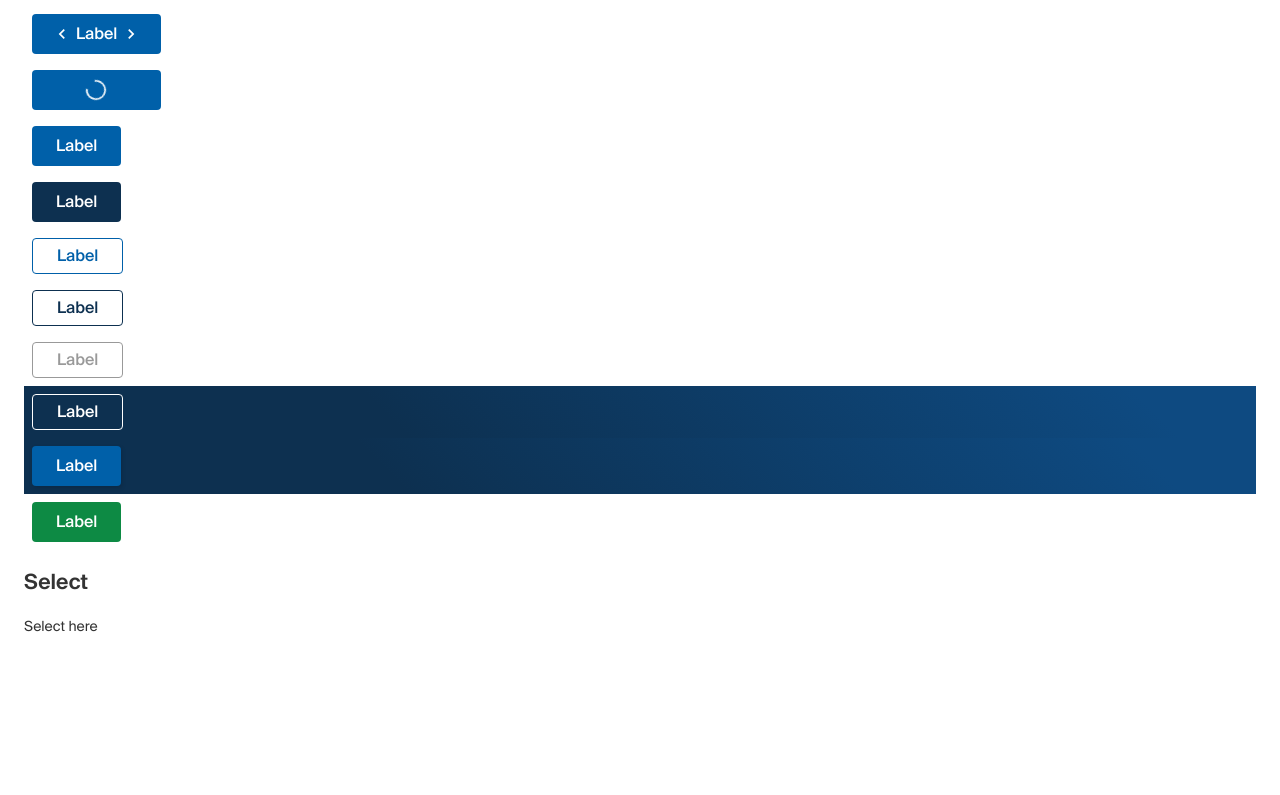
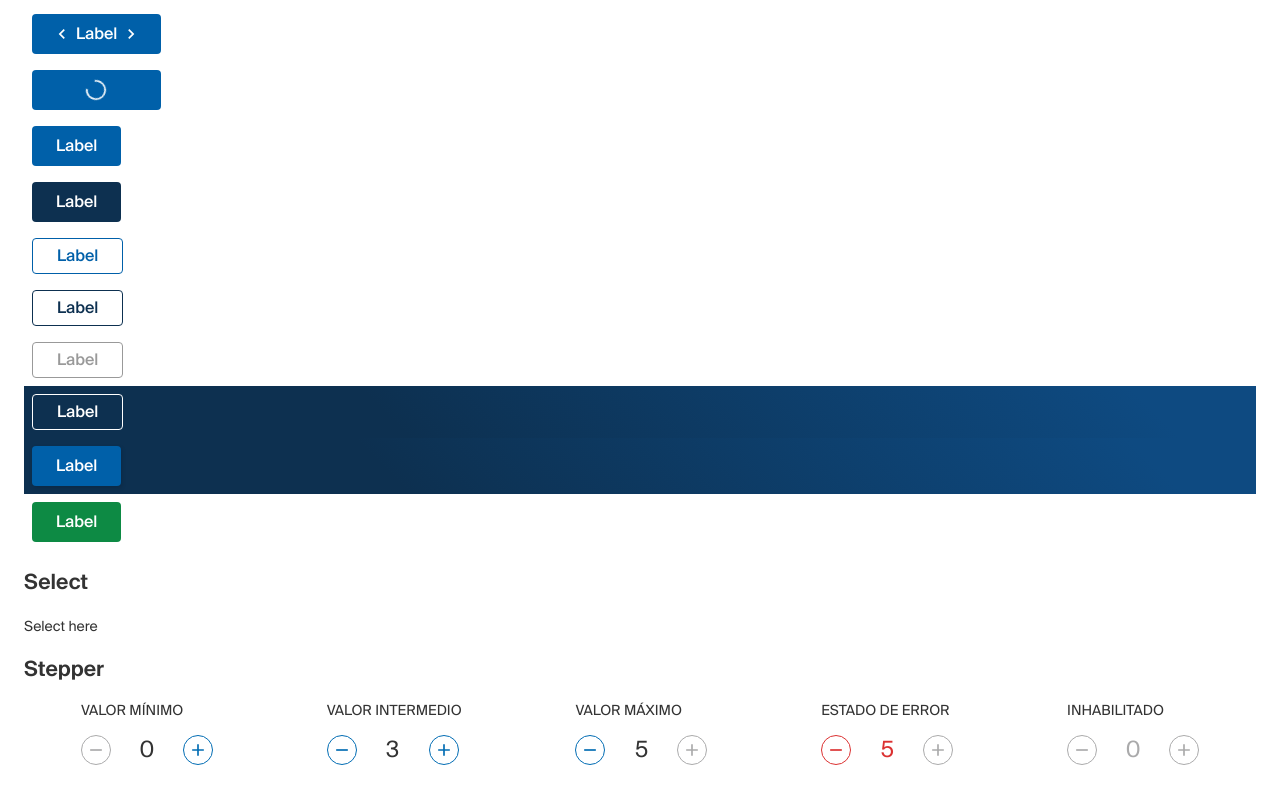
Before and after one commit to santiago86/testcomponents, a React (Create React App) app: page / in a window 1280 px wide. Shown: the part 929-1724 px from the top of the page. Before the commit the page ends 1566 px from the top, so only its background shows below. Built offline with nearby package versions, Linux system fonts and the light colour scheme.

Commit message:
stepper component

```diff
--- a/src/App.js
+++ b/src/App.js
@@ -5,6 +5,7 @@ import Form from "./components/TextField/Form"
 import SelectCo from "./components/selectCo"
 import TypographyCo from "./components/typographyCo"
 
+import StepperSection from "./section/StepperSection"
 import ButtonSection from "./section/ButtonSection"
 
 function App() {
@@ -27,6 +28,8 @@ function App() {
           <ButtonSection />
           <h2> Select </h2>
           <SelectCo />
+          <h2> Stepper </h2>
+          <StepperSection />
         </header>
       </Container>
     </div>
--- /dev/null
+++ b/src/components/stepperCo.js
@@ -0,0 +1,141 @@
+import React, { useState, useEffect } from "react"
+import PropTypes from "prop-types"
+import clsx from "clsx"
+import { makeStyles } from "@material-ui/core/styles"
+import Button from "@material-ui/core/IconButton"
+import InputLabel from "@material-ui/core/InputLabel"
+import Grid from "@material-ui/core/Grid"
+import Plus from "@material-ui/icons/Add"
+import Minus from "@material-ui/icons/Remove"
+
+import TypographyCo from "./typographyCo"
+import theme from "../theme/index"
+
+const { palette } = theme
+
+const useStyles = makeStyles(() => ({
+  label: {
+    fontSize: "0.875rem",
+    marginBottom: "1rem",
+    color: palette.grey[700],
+  },
+  button: {
+    border: "1.5px solid",
+    borderColor: palette.primary.light,
+    padding: "0.25rem",
+    color: palette.primary.light,
+    "&:hover": {
+      background: palette.common.white,
+      color: palette.primary.dark,
+      borderColor: palette.primary.dark,
+    },
+    "&:focus": {
+      background: palette.secondary.light,
+    },
+    "&:active": {
+      background: palette.primary.dark,
+      color: palette.grey[200],
+    },
+    "&:disabled": {
+      color: palette.grey[400],
+      borderColor: palette.grey[400],
+    },
+    "&.error": {
+      color: palette.error.main,
+      borderColor: palette.error.main,
+    },
+  },
+  icon: {
+    width: "1.25rem",
+    height: "1.25rem",
+  },
+  step: {
+    margin: "0 1.5rem",
+    fontSize: "1.4rem",
+    width: "1.5rem",
+    textAlign: "center",
+    color: palette.grey[700],
+    userSelect: "none",
+    "&.error": {
+      color: palette.error.main,
+    },
+    "&.disabled": {
+      color: palette.grey[400],
+    },
+  },
+}))
+
+const StepperCo = ({
+  label,
+  initialValue,
+  maxValue,
+  minValue,
+  onChange,
+  disabled,
+  ...props
+}) => {
+  const classes = useStyles()
+  const [step, setStep] = useState(initialValue || 0)
+
+  useEffect(() => onChange(step), [onChange, step])
+
+  const minHasError = step < minValue
+  const minDisabled = step <= minValue
+
+  const maxHasError = step > maxValue
+  const maxDisabled = step >= maxValue
+
+  const incrementStep = () => setStep(maxDisabled ? step : step + 1)
+  const decrementStep = () => setStep(minDisabled ? step : step - 1)
+
+  return (
+    <div {...props}>
+      {label && <InputLabel className={classes.label}>{label}</InputLabel>}
+      <Grid container alignItems="center" style={{ marginBottom: "2em" }}>
+        <Button
+          className={clsx(maxHasError && "error", classes.button)}
+          onClick={decrementStep}
+          disabled={disabled || step <= minValue}
+        >
+          <Minus className={classes.icon} />
+        </Button>
+        <TypographyCo
+          className={clsx(
+            (minHasError || maxHasError) && "error",
+            classes.step,
+            disabled && "disabled"
+          )}
+        >
+          {step}
+        </TypographyCo>
+        <Button
+          className={clsx(minHasError && "error", classes.button)}
+          onClick={incrementStep}
+          disabled={disabled || step >= maxValue}
+        >
+          <Plus className={classes.icon} />
+        </Button>
+      </Grid>
+    </div>
+  )
+}
+
+StepperCo.propTypes = {
+  label: PropTypes.string,
+  initialValue: PropTypes.number,
+  maxValue: PropTypes.number,
+  minValue: PropTypes.number,
+  onChange: PropTypes.func,
+  disabled: PropTypes.bool,
+}
+
+StepperCo.defaultProps = {
+  label: "",
+  initialValue: 0,
+  maxValue: undefined,
+  minValue: undefined,
+  onChange: () => {},
+  disabled: false,
+}
+
+export default StepperCo
--- /dev/null
+++ b/src/section/StepperSection.js
@@ -0,0 +1,54 @@
+import React from "react"
+import Grid from "@material-ui/core/Grid"
+
+import StepperCo from "../components/stepperCo"
+
+const STEPPERS = [
+  {
+    id: 1,
+    label: "VALOR MÍNIMO",
+    initialValue: 0,
+    maxValue: 5,
+    minValue: 0,
+  },
+  {
+    id: 2,
+    label: "VALOR INTERMEDIO",
+    initialValue: 3,
+    maxValue: 5,
+    minValue: 0,
+  },
+  {
+    id: 3,
+    label: "VALOR MÁXIMO",
+    initialValue: 5,
+    maxValue: 5,
+    minValue: 0,
+  },
+  {
+    id: 4,
+    label: "ESTADO DE ERROR",
+    initialValue: 5,
+    maxValue: 3,
+    minValue: 0,
+  },
+  {
+    id: 5,
+    label: "INHABILITADO",
+    disabled: true,
+  },
+]
+
+const ButtonSection = () => (
+  <>
+    <Grid container alignItems="center" justify="space-around">
+      {STEPPERS.map(({ id, ...props }) => (
+        <div key={id}>
+          <StepperCo {...props}>Label</StepperCo>
+        </div>
+      ))}
+    </Grid>
+  </>
+)
+
+export default ButtonSection
```
